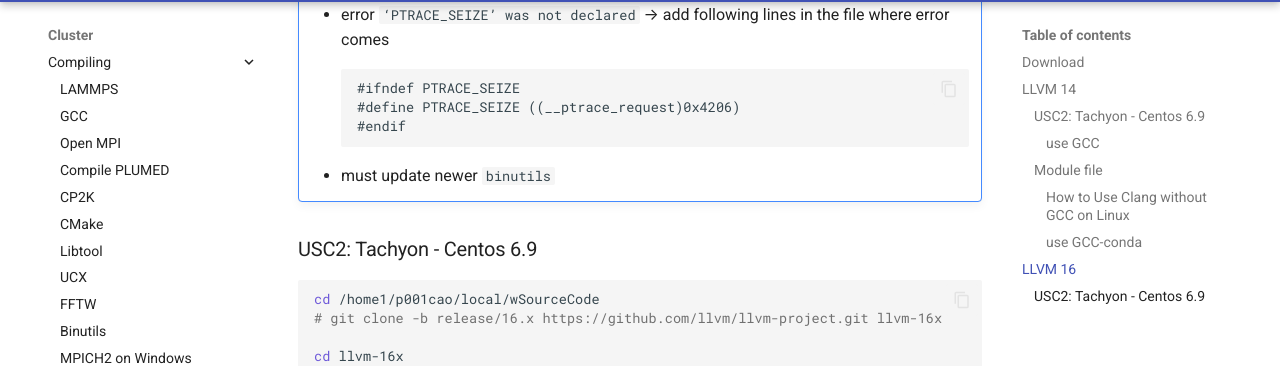
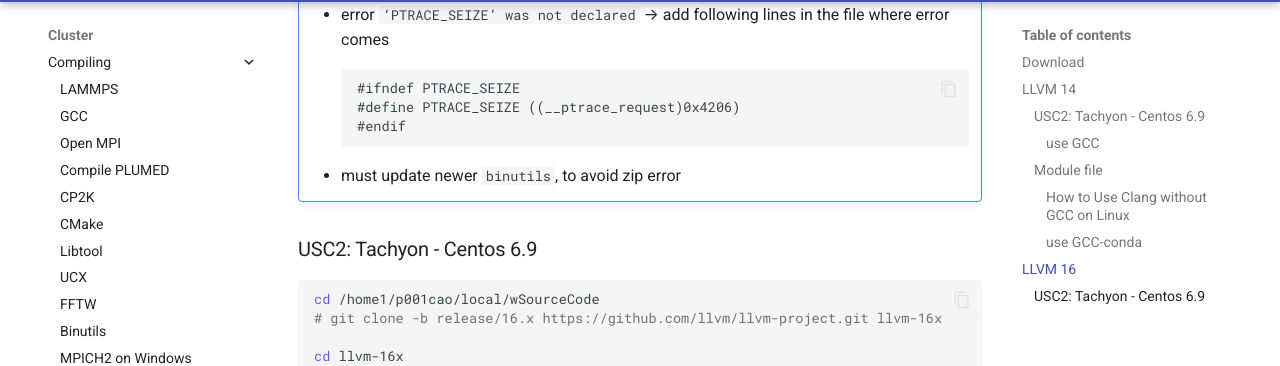
Before and after one commit to thangckt/thangckt.github.io, an MkDocs documentation site: the page built from docs/cluster/compiling/10_LLVM.md, in a window 1280 px wide and 900 px high, scrolled down 4745 px. Shown: the part 94-460 px from the top of the window. Built offline with MkDocs 1.6.1 and Material for MkDocs 9.7.7, drawn with Linux system fonts in a browser that asks for light colours; the version menu is left out.

Commit message:
Update 10_LLVM.md

````diff
--- a/docs/cluster/compiling/10_LLVM.md
+++ b/docs/cluster/compiling/10_LLVM.md
@@ -203,7 +203,7 @@ make -j 16 && make install
     #define PTRACE_SEIZE ((__ptrace_request)0x4206)
     #endif
     ```
-    - must update newer `binutils`
+    - must update newer `binutils`, to avoid zip error
 
 
 ### USC2: Tachyon - Centos 6.9
````
